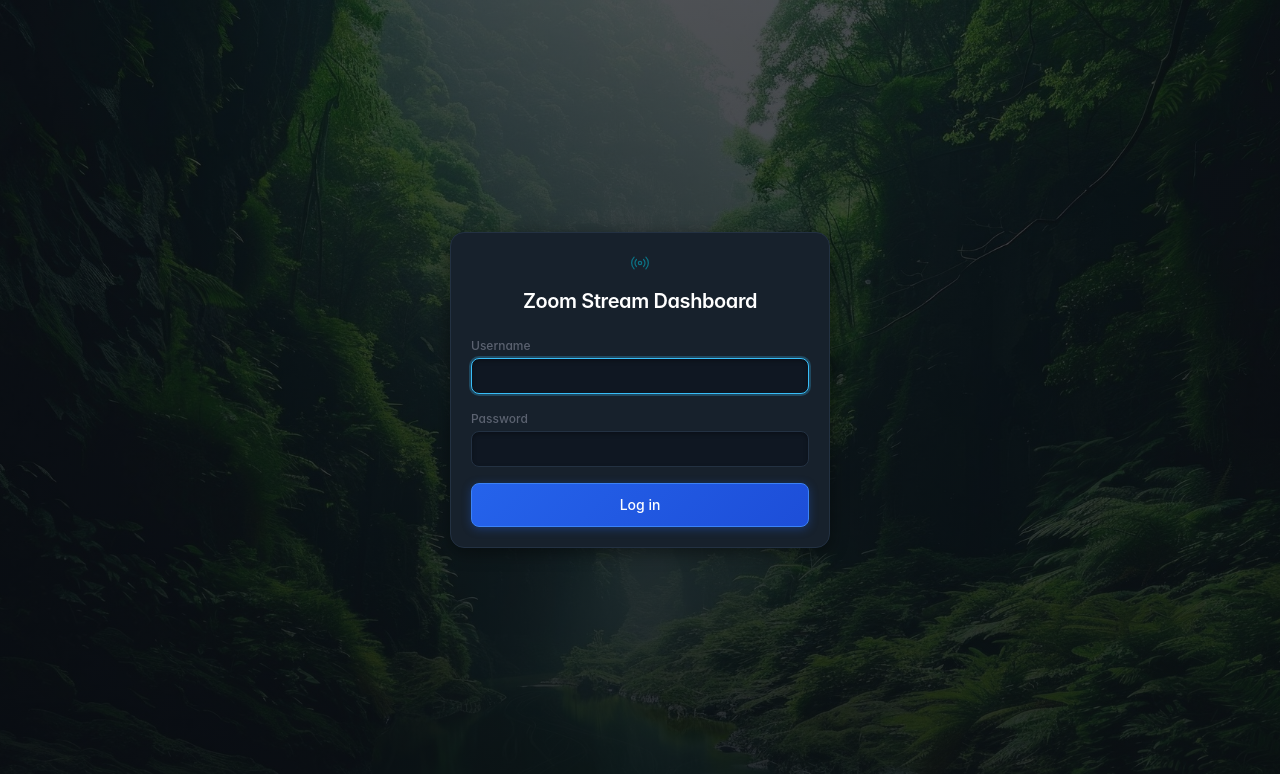
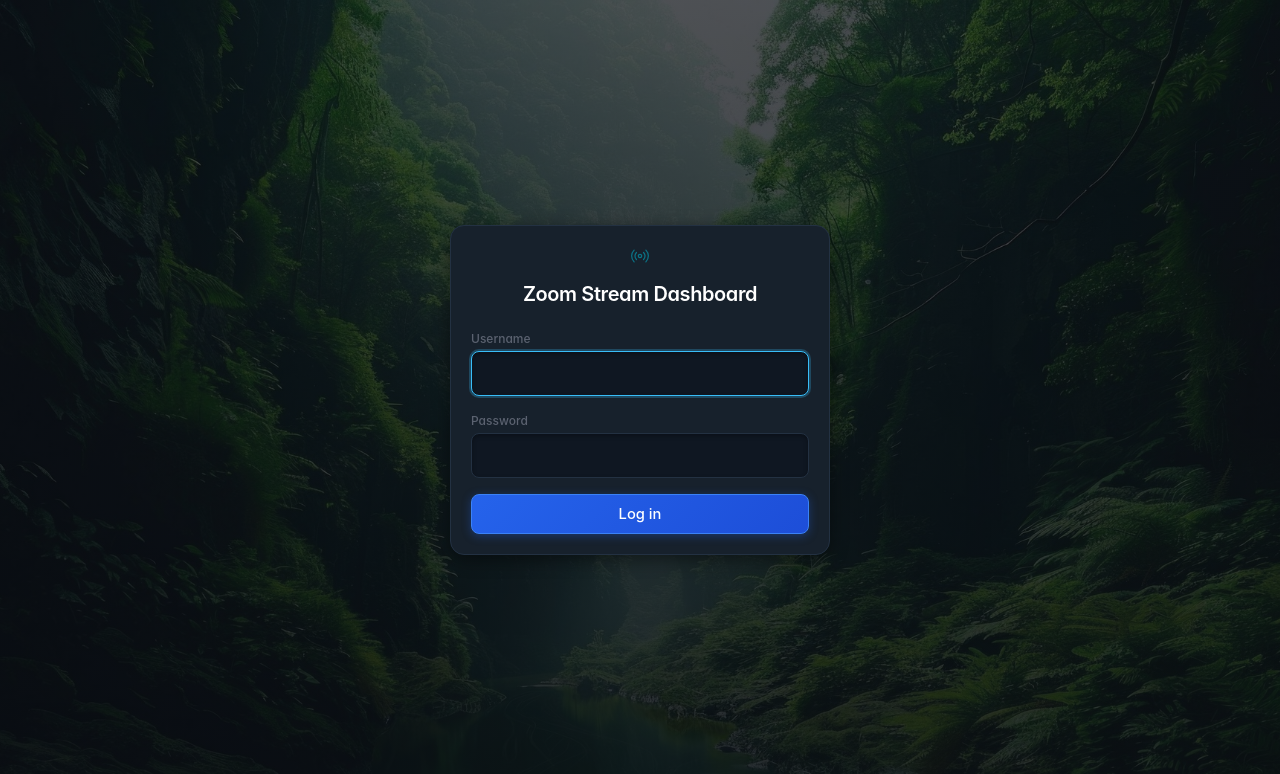
Before and after one commit to NimeshPiyathissa/ZOOM-TO-YOUTUBE-SCRIPT, a FastAPI app: page /login in a window 1280 px wide. Shown: the top 774 px of the page. Run offline with FastAPI, Linux system fonts and the light colour scheme; parts of the project's set-up code (start-up, migrations or seed data) failed here and were passed over.

Commit message:
Fix vertical text clipping across form inputs, select dropdowns, buttons and badges

```diff
--- a/static/css/passwall-glass.css
+++ b/static/css/passwall-glass.css
@@ -260,11 +260,23 @@ main.page,
   opacity: 0.95;
 }
 
-/* 6. Action Buttons: Clean solid dark gray/slate */
+/* 6. Action Buttons & Navigation Tabs (No Vertical Text Clipping) */
+button,
 .btn,
 .btn-secondary,
 .btn-touch,
-.btn-action {
+.btn-action,
+.btn-passwall,
+.tab-btn {
+  min-height: 40px !important;
+  height: auto !important;
+  padding: 8px 16px !important;
+  line-height: 1.4 !important;
+  font-size: 0.92rem !important;
+  display: inline-flex !important;
+  align-items: center !important;
+  justify-content: center !important;
+  box-sizing: border-box !important;
   background: #253342 !important;
   border: 1px solid #334458 !important;
   border-radius: 8px !important;
@@ -385,25 +437,63 @@ main.page,
   display: block !important;
 }
 
-/* Sub-surfaces, tiles, inputs */
+/* 9. Form Inputs & Select Dropdowns (No Vertical Text Clipping) */
+select,
+.form-select,
 .input,
 select.input,
-textarea.input {
+input[type="text"],
+input[type="password"],
+input[type="search"],
+input[type="url"],
+input[type="number"],
+input.input {
+  min-height: 44px !important;
+  height: auto !important;
+  padding: 10px 14px !important;
+  line-height: 1.5 !important;
+  font-size: 0.95rem !important;
+  display: flex !important;
+  align-items: center !important;
+  box-sizing: border-box !important;
   background: #0f1722 !important;
   border: 1px solid #233142 !important;
   border-radius: 8px !important;
   color: #ffffff !important;
-  padding: 10px 14px !important;
-  font-size: 0.92rem !important;
   box-shadow: inset 0 2px 4px rgba(0, 0, 0, 0.3) !important;
 }
+
+select,
+select.input {
+  padding-right: 36px !important;
+}
+
+textarea.input {
+  min-height: 70px !important;
+  height: auto !important;
+  padding: 10px 14px !important;
+  line-height: 1.5 !important;
+  font-size: 0.95rem !important;
+  background: #0f1722 !important;
+  border: 1px solid #233142 !important;
+  border-radius: 8px !important;
+  color: #ffffff !important;
+  box-shadow: inset 0 2px 4px rgba(0, 0, 0, 0.3) !important;
+  box-sizing: border-box !important;
+}
+
+
 .input:focus,
 select.input:focus,
-textarea.input:focus {
+select:focus,
+input[type="text"]:focus,
+input[type="password"]:focus,
+input[type="search"]:focus {
   border-color: #38bdf8 !important;
   box-shadow: 0 0 0 2px rgba(56, 189, 248, 0.25), inset 0 2px 4px rgba(0, 0, 0, 0.3) !important;
   outline: none !important;
 }
+
 
 .stat-tile,
 .telemetry-tile {
```
Also changed, not shown: other parts of static/css/passwall-glass.css (+45 -5 lines).
